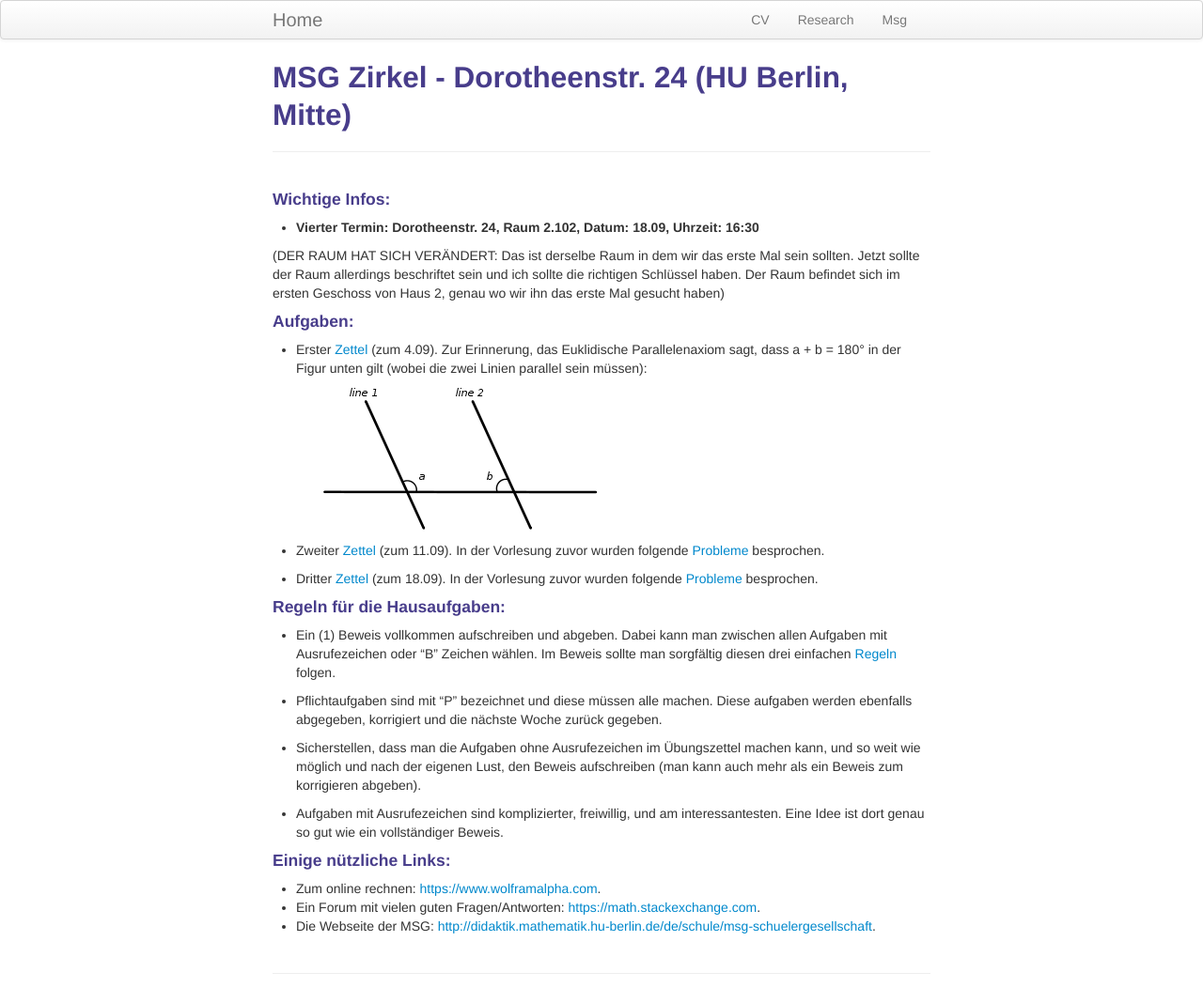
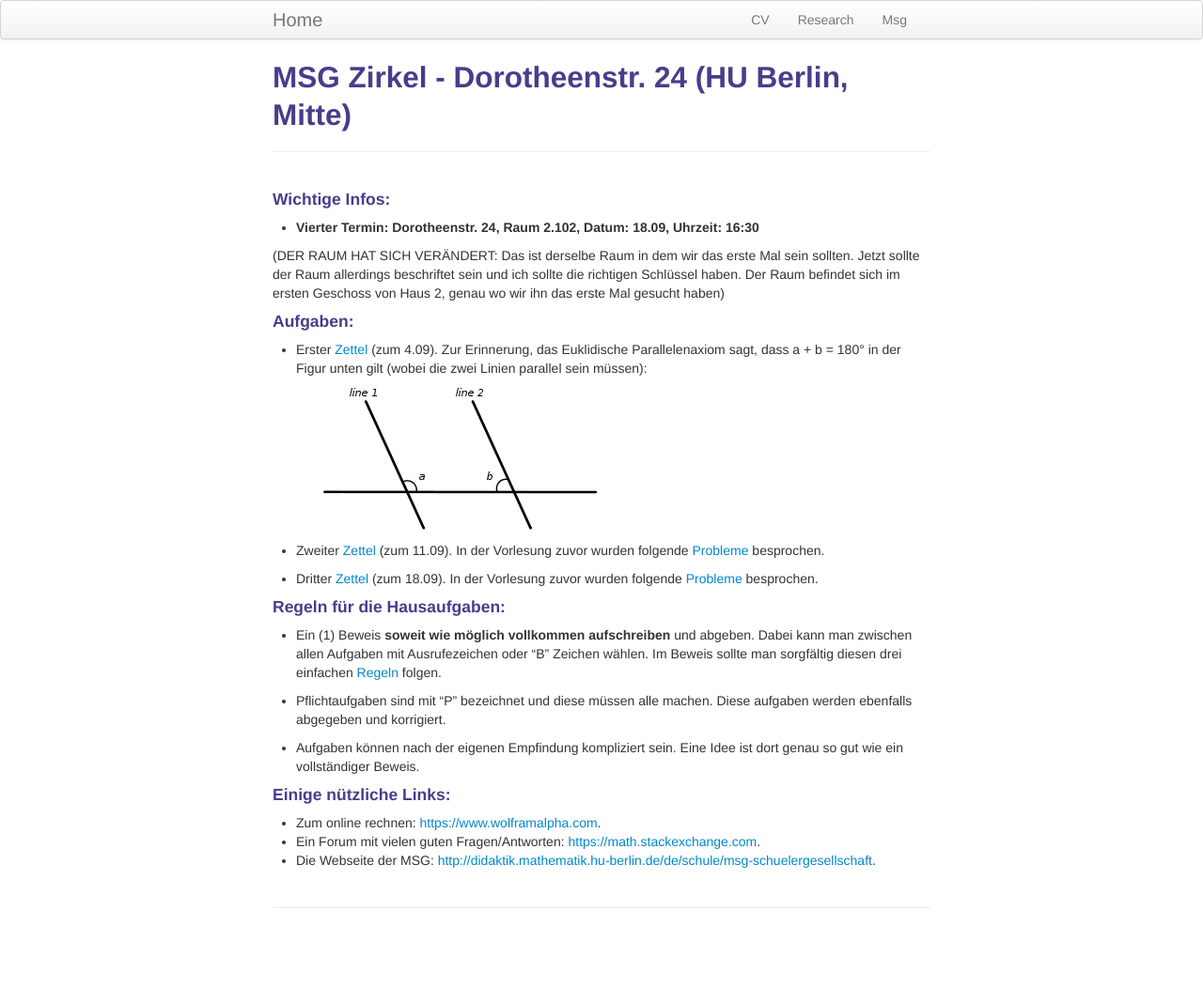
Before and after one commit to T-Cornelis/t-cornelis.github.io, a Jekyll site: the page built from pages/msb.md, in a window 1280 px wide. Shown: the whole page at 94% size. Built offline with Jekyll 4.4.1, drawn with Linux system fonts in a browser that asks for light colours; after the commit the page ends 998 px from its top, so only the background shows below that.

Commit message:
new rules

```diff
--- a/pages/msb.md
+++ b/pages/msb.md
@@ -30,18 +30,13 @@ Figur unten gilt (wobei die zwei Linien parallel sein müssen):
 
 #### Regeln für die Hausaufgaben:
 
- - Ein (1) Beweis vollkommen aufschreiben und abgeben. Dabei kann man zwischen allen Aufgaben mit
+ - Ein (1) Beweis **soweit wie möglich vollkommen aufschreiben** und abgeben. Dabei kann man zwischen allen Aufgaben mit
    Ausrufezeichen oder "B" Zeichen wählen. Im Beweis sollte man sorgfältig diesen drei einfachen <a href="../Mantra.pdf">Regeln</a> folgen.
 
  - Pflichtaufgaben sind mit "P" bezeichnet und diese müssen alle machen. Diese
-   aufgaben werden ebenfalls abgegeben, korrigiert und die nächste Woche
-   zurück gegeben.
+   aufgaben werden ebenfalls abgegeben und korrigiert.
 
- - Sicherstellen, dass man die Aufgaben ohne Ausrufezeichen im Übungszettel
-   machen kann, und so weit wie möglich und nach der eigenen Lust, den Beweis
-   aufschreiben (man kann auch mehr als ein Beweis zum korrigieren abgeben).
-
- - Aufgaben mit Ausrufezeichen sind komplizierter, freiwillig, und am interessantesten.
+ - Aufgaben können nach der eigenen Empfindung kompliziert sein.
    Eine Idee ist dort genau so gut wie ein vollständiger Beweis.
 
 #### Einige nützliche Links:
```
